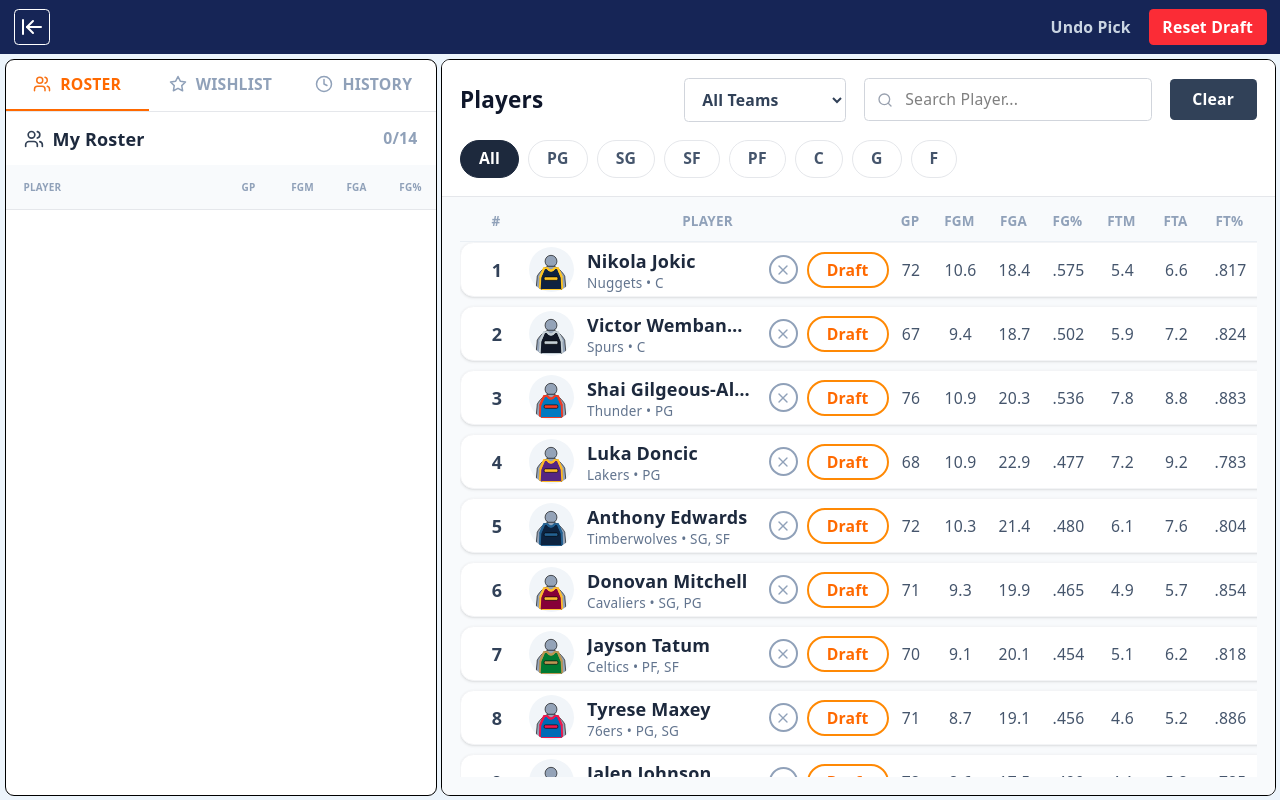
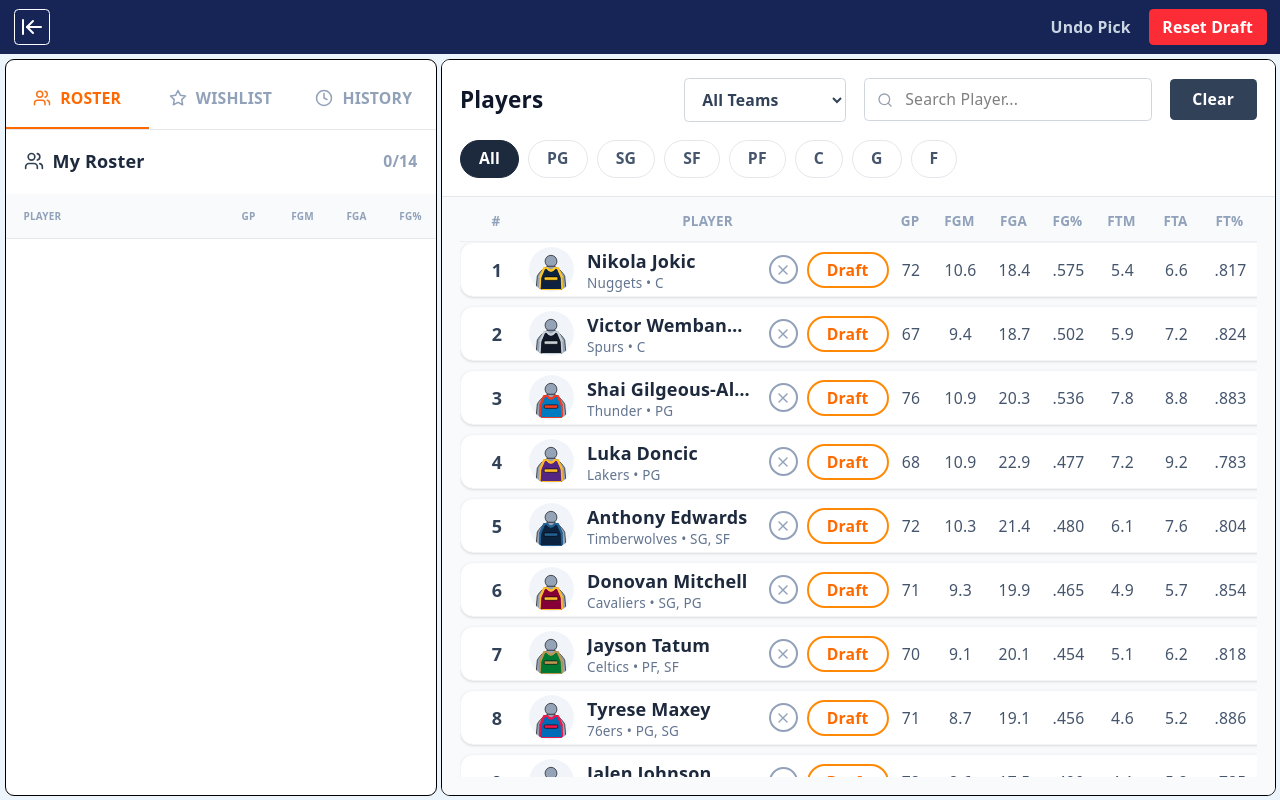
Before and after one commit to ishmyles/fantasy-draft-tool-v2, a React (Vite) app: page / in a window 1280 px wide. Built offline with nearby package versions, Linux system fonts and the light colour scheme.

Commit message:
refactor(style): update sidepanel styling
Added vertical padding to the sidepanel and tab header to align the table header with the PlayerList

```diff
--- a/src/components/SidePanel/DraftBoard.tsx
+++ b/src/components/SidePanel/DraftBoard.tsx
@@ -14,11 +14,11 @@
   const wishlist = useAppSelector((state) => state.draft.wishlist);
 
   return (
-    <div className="tw:flex tw:flex-col tw:h-full tw:w-full tw:min-w-0">
+    <div className="tw:flex tw:flex-col tw:h-full tw:w-full tw:min-w-0 tw:pt-2">
       {/* Tab Bar */}
       <div className="tw:flex tw:border-b tw:border-gray-200">
         <button
-          className={`tw:flex-1 tw:flex tw:items-center tw:justify-center tw:gap-2 tw:py-3 tw:px-2 tw:text-sm tw:font-bold tw:uppercase tw:cursor-pointer tw:transition-colors tw:border-b-2 ${
+          className={`tw:flex-1 tw:flex tw:items-center tw:justify-center tw:gap-2 tw:py-4 tw:px-2 tw:text-sm tw:font-bold tw:uppercase tw:cursor-pointer tw:transition-colors tw:border-b-2 ${
             activeTab === "roster"
               ? "tw:border-orange-500 tw:text-orange-500"
               : "tw:border-transparent tw:text-slate-400 tw:hover:text-slate-600"
@@ -33,7 +33,7 @@
           Roster
         </button>
         <button
-          className={`tw:flex-1 tw:flex tw:items-center tw:justify-center tw:gap-2 tw:py-3 tw:px-2 tw:text-sm tw:font-bold tw:uppercase tw:cursor-pointer tw:transition-colors tw:border-b-2 ${
+          className={`tw:flex-1 tw:flex tw:items-center tw:justify-center tw:gap-2 tw:py-4 tw:px-2 tw:text-sm tw:font-bold tw:uppercase tw:cursor-pointer tw:transition-colors tw:border-b-2 ${
             activeTab === "wishlist"
               ? "tw:border-orange-500 tw:text-orange-500"
               : "tw:border-transparent tw:text-slate-400 tw:hover:text-slate-600"
@@ -49,7 +49,7 @@
           Wishlist
         </button>
         <button
-          className={`tw:flex-1 tw:flex tw:items-center tw:justify-center tw:gap-2 tw:py-3 tw:px-2 tw:text-sm tw:font-bold tw:uppercase tw:cursor-pointer tw:transition-colors tw:border-b-2 ${
+          className={`tw:flex-1 tw:flex tw:items-center tw:justify-center tw:gap-2 tw:py-4 tw:px-2 tw:text-sm tw:font-bold tw:uppercase tw:cursor-pointer tw:transition-colors tw:border-b-2 ${
             activeTab === "history"
               ? "tw:border-orange-500 tw:text-orange-500"
               : "tw:border-transparent tw:text-slate-400 tw:hover:text-slate-600"
@@ -158,7 +158,7 @@
   return (
     <div className="tw:flex tw:flex-col tw:flex-1 tw:min-h-0 tw:w-full tw:min-w-0">
       {/* Header */}
-      <div className="tw:flex tw:items-center tw:justify-between tw:px-4 tw:py-3 tw:shrink-0">
+      <div className="tw:flex tw:items-center tw:justify-between tw:px-4 tw:py-4 tw:pb-4.5 tw:shrink-0">
         <div className="tw:flex tw:items-center tw:gap-2">
           <Icon name={icon} size={20} stroke="#334155" />
           <span className="tw:font-bold tw:text-slate-800">{title}</span>
@@ -372,7 +372,7 @@
   return (
     <div className="tw:flex tw:flex-col tw:flex-1 tw:min-h-0">
       {/* Header */}
-      <div className="tw:flex tw:items-center tw:gap-2 tw:px-4 tw:py-3">
+      <div className="tw:flex tw:items-center tw:gap-2 tw:px-4 tw:py-7">
         <Icon name="History" size={20} stroke="#334155" />
         <span className="tw:font-bold tw:text-slate-800">Pick History</span>
       </div>
```
